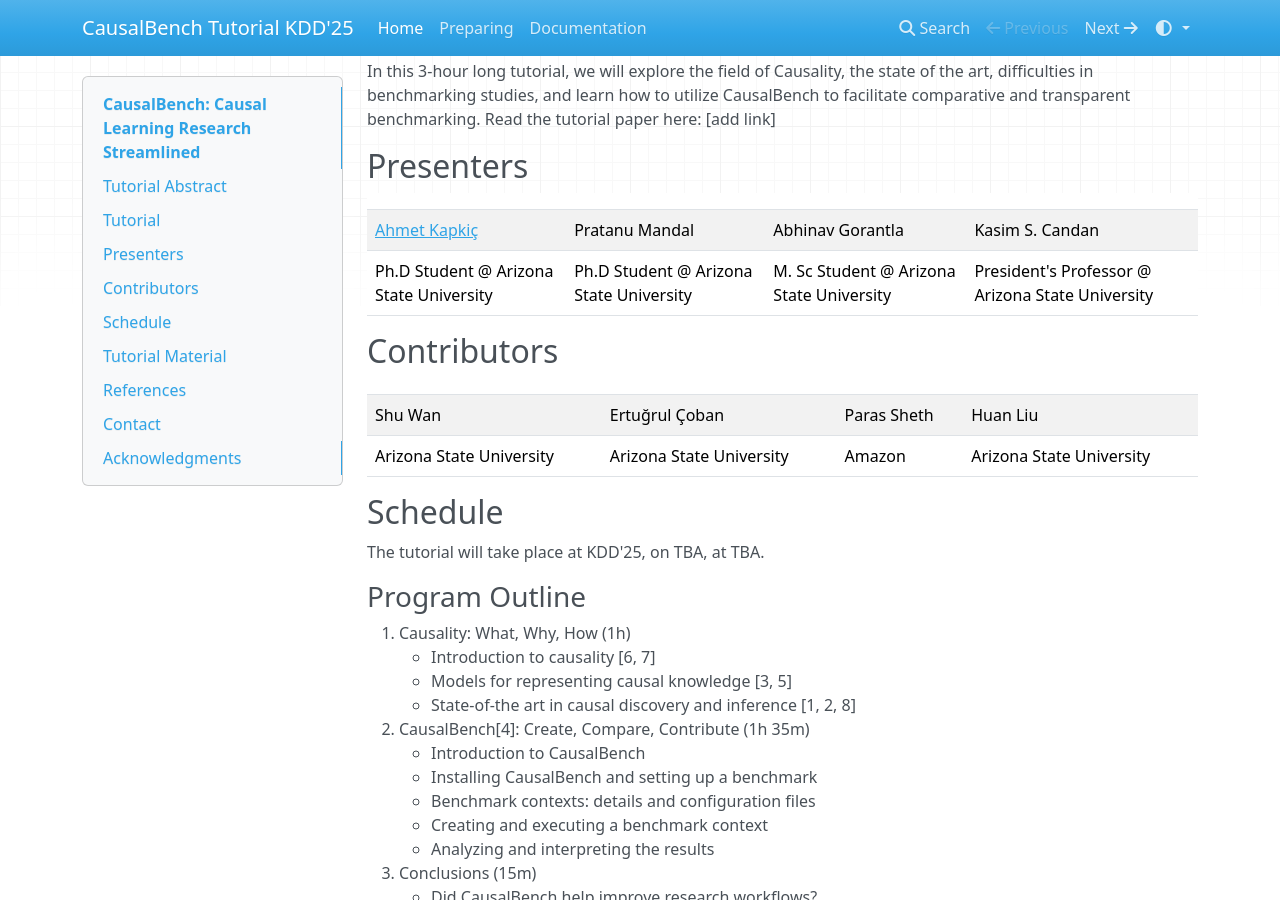
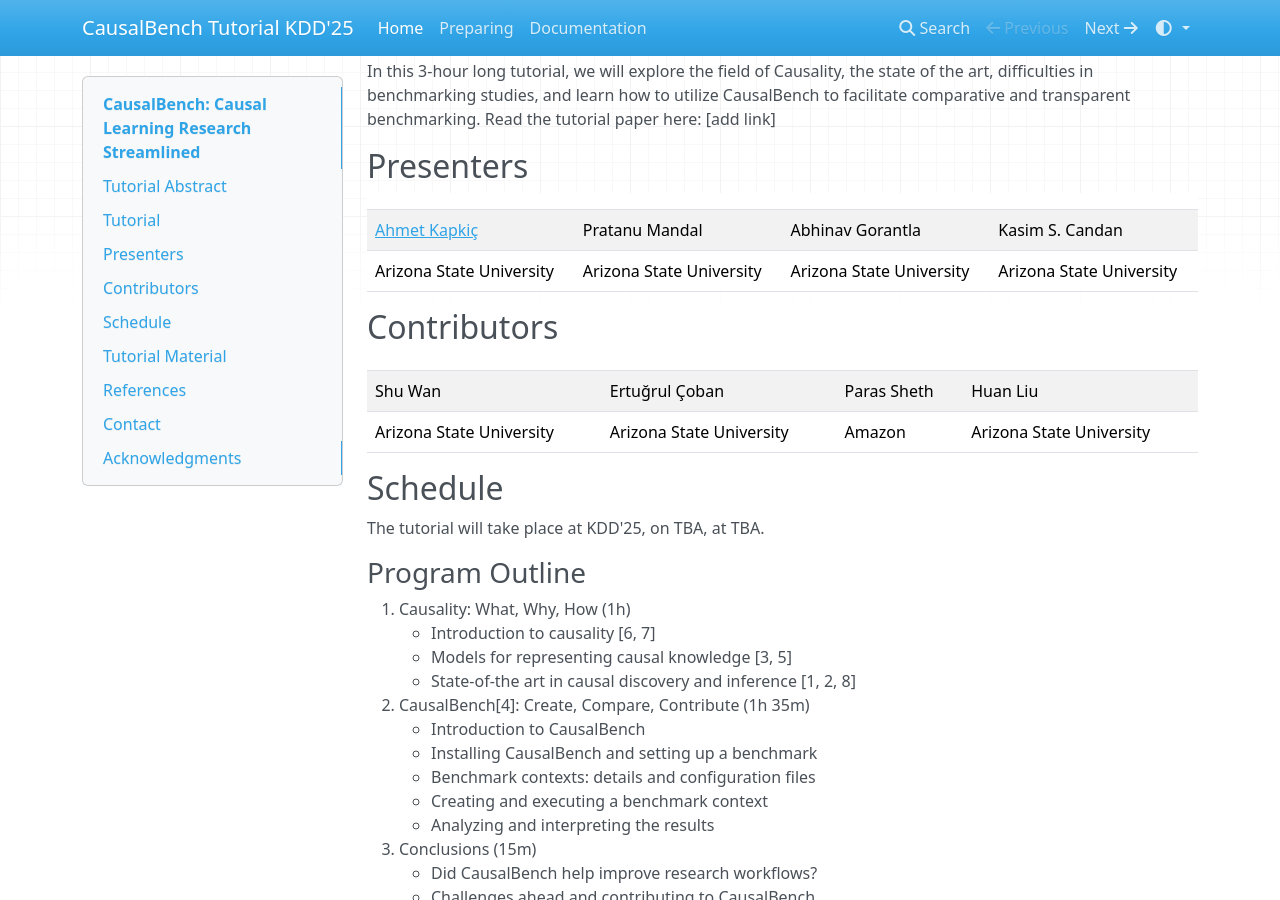
Before and after one commit to EmitLab/CausalBench-Tutorial, an MkDocs documentation site: the page built from docs/index.md, in a window 1280 px wide and 900 px high, scrolled down 547 px. Built offline with MkDocs 1.6.1, drawn with Linux system fonts in a browser that asks for light colours; nearby versions of some CDN libraries.

Commit message:
Update index.md

```diff
--- a/docs/index.md
+++ b/docs/index.md
@@ -13,8 +13,8 @@
 ## Presenters
 |  |  | | |
 |--|--|--|--|
-|[Ahmet Kapkiç](kapkic.github.io)  | Pratanu Mandal  | Abhinav Gorantla |Kasim S. Candan |
-|Ph.D Student @ Arizona State University| Ph.D Student @ Arizona State University | M. Sc Student @ Arizona State University| President's Professor @ Arizona State University|
+|[Ahmet Kapkiç](https://kapkic.github.io)  | Pratanu Mandal  | Abhinav Gorantla |Kasim S. Candan |
+|Arizona State University| Arizona State University | Arizona State University | Arizona State University|
 
 ## Contributors
 |  |  | | |
@@ -50,7 +50,7 @@
 TBA
 
 ### Documentation
-You can access CausalBench documentation at [docs.causalbench.org](docs.causalbench.org), which is the acting knowledge base for CausalBench.
+You can access CausalBench documentation at [docs.causalbench.org](https://docs.causalbench.org), which is the acting knowledge base for CausalBench.
 
 ## References
  1. Azad, F. T., Candan, K. S., Kapkiç, A., Li, M.-L., Liu, H., Mandal, P., Sheth, P., Arslan, B., Chowell-Puente, G., Sabo, J., et al. (vision paper) a vision for spatio-causal situation awareness, forecasting, and planning. ACM Transactions on Spatial Algorithms and Systems 10, 2 (2024), 1–42.
```
